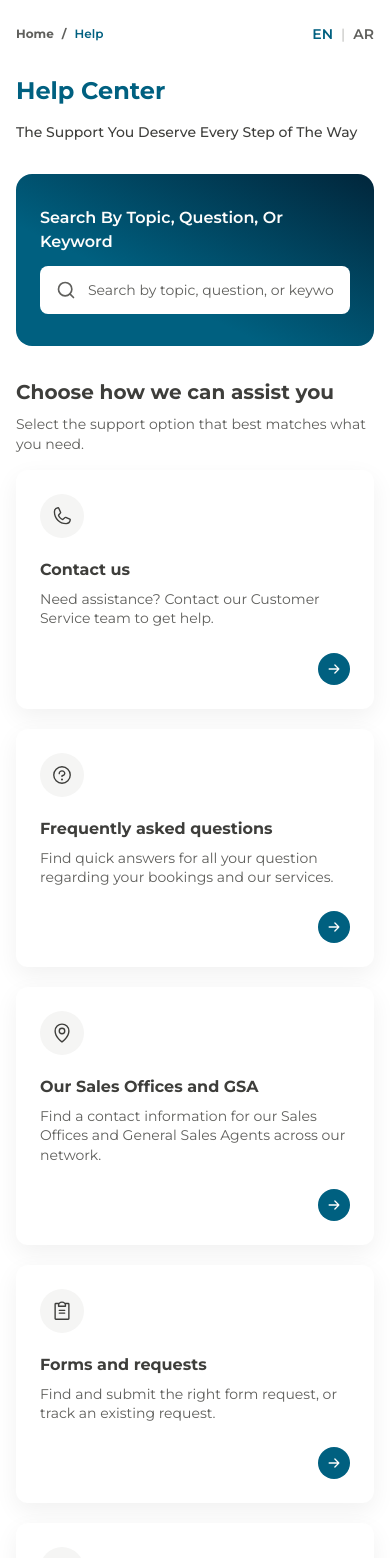
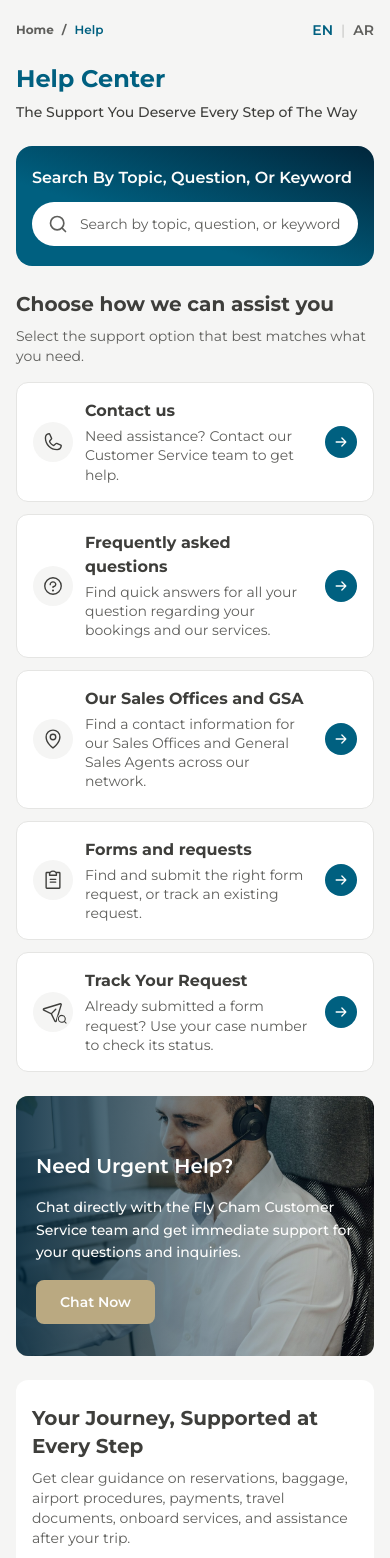
Before and after one commit to DT943/fly-cham-cms, a React (Vite) app: page /contact-us in a window 390 px wide. Shown: the top 1558 px of the page. Built offline with nearby package versions, Linux system fonts and the light colour scheme.

Commit message:
Update styles and layout in contact-us components for improved responsiveness and consistency. Adjusted padding, margins, and grid configurations across various components including HelpCategories, HeroText, JourneySection, and SearchConsole. Enhanced button styles for better visual alignment.

```diff
--- a/src/pages/contact-us/ContactUs.jsx
+++ b/src/pages/contact-us/ContactUs.jsx
@@ -16,8 +16,8 @@ const ContactUs = () => {
   ]
 
   return (
-    <main className="bg-background min-h-screen">
-      <div className="max-w-[1222px] mx-auto px-4 sm:px-8 md:px-10 py-6 md:py-10 flex flex-col gap-8">
+    <main className="bg-100 min-h-screen">
+      <div className="max-w-[1222px] mx-auto px-4 sm:px-8 md:px-10 py-5 md:py-10 flex flex-col gap-6 md:gap-8">
         <div className="flex items-center justify-between gap-4">
           <Breadcrumbs items={helpBreadcrumbs} />
           <LanguageSwitcher />
--- a/src/pages/contact-us/components/HelpCategories.jsx
+++ b/src/pages/contact-us/components/HelpCategories.jsx
@@ -16,7 +16,7 @@ const HelpCategories = () => {
           {t('help.categories.subtitle')}
         </p>
       </div>
-      <div className="grid grid-cols-1 sm:grid-cols-2 lg:grid-cols-5 gap-5">
+      <div className="grid grid-cols-1 md:grid-cols-2 lg:grid-cols-5 gap-3 md:gap-5">
         {helpCategories.map((cat) => (
           <HelpCategoryCard
             key={cat.id}
--- a/src/pages/contact-us/components/HelpCategoryCard.jsx
+++ b/src/pages/contact-us/components/HelpCategoryCard.jsx
@@ -2,12 +2,12 @@ import { ArrowRight } from '@phosphor-icons/react'
 import { typography } from '../../../styles/typography.js'
 
 const HelpCategoryCard = ({ icon: Icon, title, description }) => (
-  <div className="bg-background rounded-xl p-6 flex flex-col justify-between min-h-[220px] md:min-h-[247px] cursor-pointer shadow-[0_8px_24px_rgba(0,0,0,0.06)] hover:shadow-[0_10px_28px_rgba(0,0,0,0.1)] transition-shadow">
-    <div className="flex flex-col gap-5">
-      <div className="w-11 h-11 rounded-full bg-100 flex items-center justify-center text-700">
+  <div className="bg-background rounded-xl cursor-pointer flex flex-row items-center gap-3 p-4 border border-200 md:flex-col md:items-stretch md:justify-between md:gap-5 md:p-6 md:min-h-[220px] lg:min-h-[247px] md:border-0 md:shadow-[0_8px_24px_rgba(0,0,0,0.06)] md:hover:shadow-[0_10px_28px_rgba(0,0,0,0.1)] transition-shadow">
+    <div className="flex flex-row items-center gap-3 flex-1 min-w-0 md:flex-col md:items-start md:gap-5">
+      <div className="w-10 h-10 md:w-11 md:h-11 rounded-full bg-100 flex items-center justify-center text-700 flex-shrink-0">
         <Icon size={22} weight="regular" />
       </div>
-      <div className="flex flex-col gap-2">
+      <div className="flex flex-col gap-1 md:gap-2 min-w-0">
         <h3 className={`${typography.itemTitle} font-bold text-700 m-0`}>
           {title}
         </h3>
@@ -16,7 +16,7 @@ const HelpCategoryCard = ({ icon: Icon, title, description }) => (
         </p>
       </div>
     </div>
-    <div className="flex justify-end mt-6">
+    <div className="flex-shrink-0 md:self-end md:mt-6">
       <div className="w-8 h-8 bg-primary-1 rounded-full flex items-center justify-center">
         <ArrowRight size={14} weight="bold" className="text-50 rtl:-scale-x-100" />
       </div>
--- a/src/pages/contact-us/components/HeroText.jsx
+++ b/src/pages/contact-us/components/HeroText.jsx
@@ -5,7 +5,7 @@ const HeroText = () => {
   const { t } = useTranslation()
 
   return (
-    <div className="flex flex-col gap-4">
+    <div className="flex flex-col gap-2 md:gap-4">
       <h1 className={`${typography.pageTitle} font-bold text-primary-1 leading-tight`}>
         {t('help.hero.title')}
       </h1>
--- a/src/pages/contact-us/components/JourneySection.jsx
+++ b/src/pages/contact-us/components/JourneySection.jsx
@@ -7,8 +7,8 @@ const JourneySection = () => {
   const { t } = useTranslation()
 
   return (
-    <section className="bg-background rounded-xl px-6 py-8 sm:px-8 sm:py-10 md:px-10 md:py-12">
-      <div className="flex flex-col gap-2 mb-7">
+    <section className="bg-background rounded-xl px-4 py-6 sm:px-8 sm:py-10 md:px-10 md:py-12">
+      <div className="flex flex-col gap-2 mb-6 md:mb-7">
         <h2 className={`${typography.sectionTitle} font-bold text-700 m-0`}>
           {t('help.journey.title')}
         </h2>
@@ -16,7 +16,7 @@ const JourneySection = () => {
           {t('help.journey.subtitle')}
         </p>
       </div>
-      <div className="grid grid-cols-1 sm:grid-cols-2 lg:grid-cols-4 gap-8 lg:gap-10">
+      <div className="grid grid-cols-1 lg:grid-cols-4 gap-6 lg:gap-10">
         {journeySteps.map((step) => (
           <JourneyStep
             key={step.id}
--- a/src/pages/contact-us/components/JourneyStep.jsx
+++ b/src/pages/contact-us/components/JourneyStep.jsx
@@ -12,7 +12,7 @@ const JourneyStep = ({ icon: Icon, stepLabel, links }) => (
         {stepLabel}
       </span>
     </div>
-    <ul className="list-none m-0 ps-[52px] flex flex-col gap-3">
+    <ul className="list-none m-0 ps-[52px] flex flex-col gap-2.5 md:gap-3">
       {links.map((link) => (
         <li key={link.text}>
           <a
--- a/src/pages/contact-us/components/SearchConsole.jsx
+++ b/src/pages/contact-us/components/SearchConsole.jsx
@@ -8,11 +8,11 @@ const SearchConsole = () => {
   const { query, handleQueryChange } = useHelpSearch()
 
   return (
-    <div className="ltr:bg-[linear-gradient(to_top_right,var(--color-primary-1)_35%,var(--color-secondary-2)_100%)] rtl:bg-[linear-gradient(to_top_left,var(--color-primary-1)_35%,var(--color-secondary-2)_100%)] rounded-2xl px-6 sm:px-10 md:px-14 py-8 flex flex-col gap-3 w-full">
+    <div className="ltr:bg-[linear-gradient(to_top_right,var(--color-primary-1)_35%,var(--color-secondary-2)_100%)] rtl:bg-[linear-gradient(to_top_left,var(--color-primary-1)_35%,var(--color-secondary-2)_100%)] rounded-2xl px-4 py-5 sm:px-10 md:px-14 sm:py-8 flex flex-col gap-3 w-full">
       <label className={`${typography.itemTitle} font-semibold text-50`}>
         {t('help.search.label')}
       </label>
-      <div className="flex items-center gap-3 bg-background rounded-lg px-4 py-3.5">
+      <div className="flex items-center gap-3 bg-background rounded-full md:rounded-lg px-4 py-3 md:py-3.5">
         <FiSearch className="w-5 h-5 text-600 flex-shrink-0" />
         <input
           type="text"
--- a/src/pages/contact-us/components/UrgentHelp.jsx
+++ b/src/pages/contact-us/components/UrgentHelp.jsx
@@ -8,12 +8,12 @@ const UrgentHelp = () => {
 
   return (
     <section
-      className="relative rounded-xl overflow-hidden w-full min-h-[300px] md:min-h-[415px] bg-cover bg-center flex items-center px-8 sm:px-12 md:px-20 py-12 md:py-16"
+      className="relative rounded-xl overflow-hidden w-full min-h-[260px] md:min-h-[415px] bg-cover bg-center flex items-end md:items-center px-5 py-8 sm:px-12 md:px-20 md:py-16"
       style={{ backgroundImage: `url(${urgentHelpBg})` }}
     >
       <div className="absolute inset-0 ltr:bg-gradient-to-r rtl:bg-gradient-to-l from-secondary-2/86 via-secondary-2/40 to-transparent z-[1]" />
 
-      <div className="relative z-[2] flex flex-col gap-6 max-w-xl">
+      <div className="relative z-[2] flex flex-col gap-4 md:gap-6 max-w-xl">
         <h2 className={`${typography.sectionTitle} font-semibold text-50 m-0`}>
           {t('help.urgent.title')}
         </h2>
--- a/src/shared/components/Button.jsx
+++ b/src/shared/components/Button.jsx
@@ -3,7 +3,7 @@ import { typography } from '../../styles/typography.js'
 const Button = ({ children, className = '', type = 'button', ...props }) => (
   <button
     type={type}
-    className={`${typography.button} font-semibold text-50 bg-secondary hover:bg-secondary-800 border-none rounded-lg px-8 py-4 w-fit cursor-pointer transition-colors ${className}`}
+    className={`${typography.button} font-semibold text-50 bg-secondary hover:bg-secondary-800 border-none rounded-lg px-6 py-3 md:px-8 md:py-4 w-fit cursor-pointer transition-colors ${className}`}
     {...props}
   >
     {children}
```
